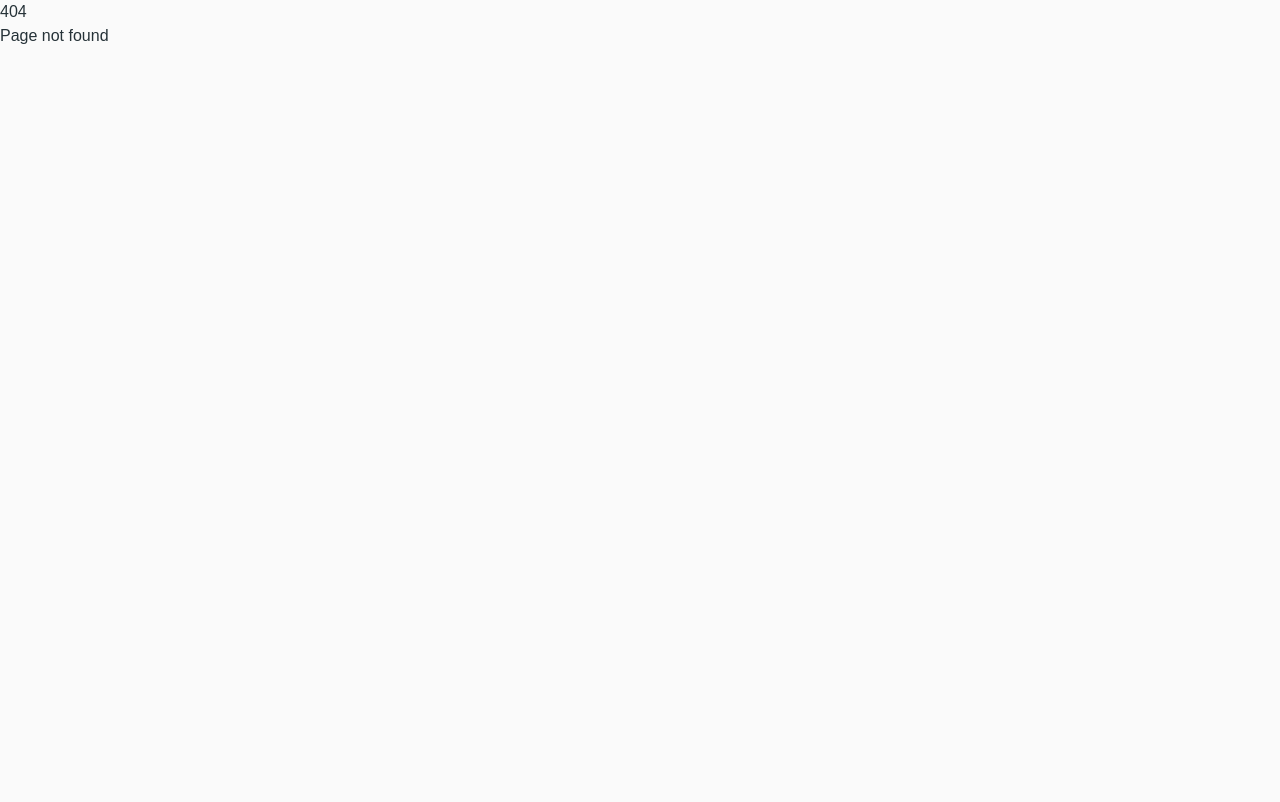
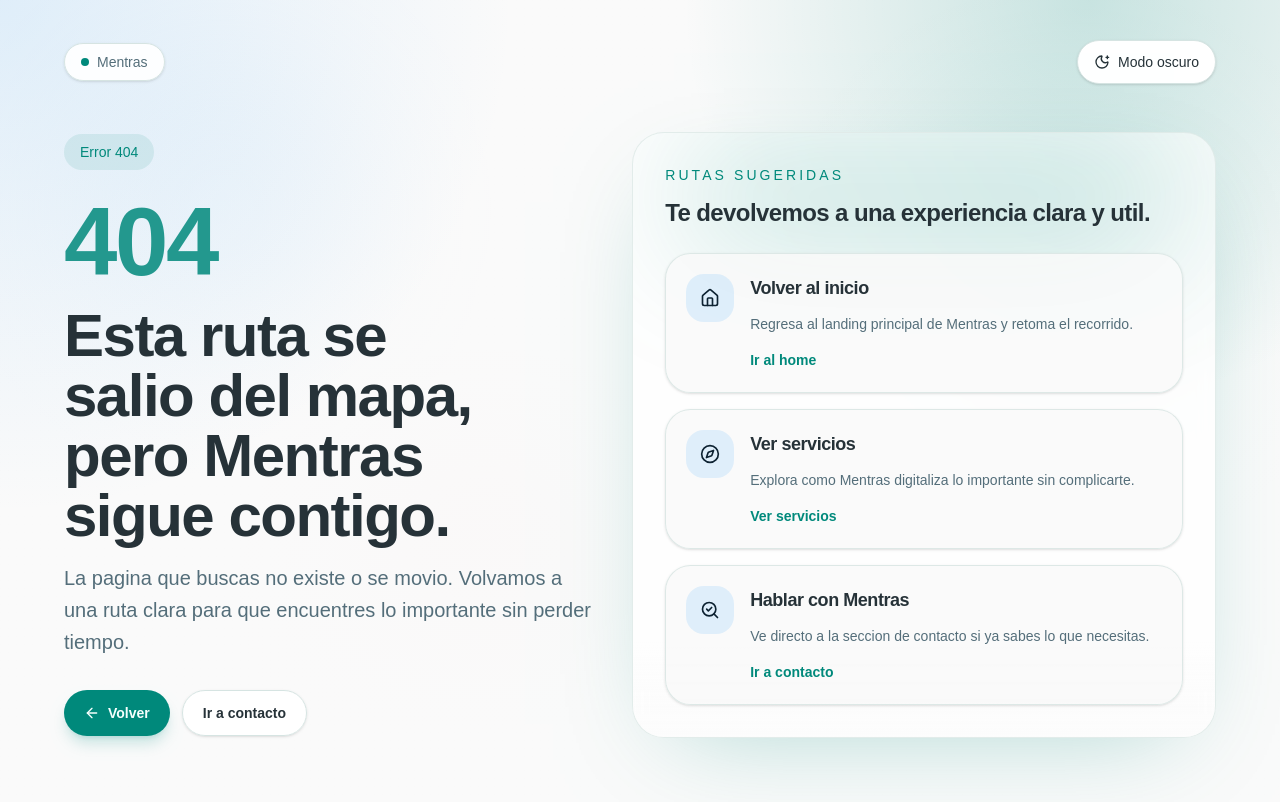
Before and after one commit to gabarhdz/mentrasFrontend, a React (Vite) app: page /contacto in a window 1280 px wide. Before the commit this address had no page. Built offline with nearby package versions, Linux system fonts and the light colour scheme.

Commit message:
update not found page

```diff
--- a/src/pages/NotFound.tsx
+++ b/src/pages/NotFound.tsx
@@ -1,10 +1,148 @@
-const NotFound = () => {
+import { ArrowLeft, Compass, Home, SearchCheck } from "lucide-react";
+import { useEffect, useState } from "react";
+import { Link, useNavigate } from "react-router-dom";
+
+import { Reveal } from "@/components/ui/reveal";
+import { ThemeToggle } from "@/components/ui/theme-toggle";
+
+const quickLinks = [
+  {
+    icon: Home,
+    title: "Volver al inicio",
+    description: "Regresa al landing principal de Mentras y retoma el recorrido.",
+    href: "/",
+    label: "Ir al home",
+  },
+  {
+    icon: Compass,
+    title: "Ver servicios",
+    description: "Explora como Mentras digitaliza lo importante sin complicarte.",
+    href: "/#servicios",
+    label: "Ver servicios",
+  },
+  {
+    icon: SearchCheck,
+    title: "Hablar con Mentras",
+    description: "Ve directo a la seccion de contacto si ya sabes lo que necesitas.",
+    href: "/#contacto",
+    label: "Ir a contacto",
+  },
+];
+
+export default function NotFound() {
+  const [isDark, setIsDark] = useState(false);
+  const navigate = useNavigate();
+
+  useEffect(() => {
+    document.documentElement.classList.toggle("dark", isDark);
+
+    return () => {
+      document.documentElement.classList.remove("dark");
+    };
+  }, [isDark]);
+
   return (
-    <div>
-      <h1>404</h1>
-      <p>Page not found</p>
-    </div>
-  )
+    <main className="relative isolate min-h-screen overflow-hidden bg-background text-foreground">
+      <div aria-hidden="true" className="pointer-events-none absolute inset-0">
+        <div className="absolute left-[6%] top-[8%] h-72 w-72 rounded-full bg-secondary/18 blur-3xl dark:bg-secondary/16" />
+        <div className="absolute right-[4%] top-[14%] h-80 w-80 rounded-full bg-primary/20 blur-3xl dark:bg-primary/18" />
+        <div className="absolute bottom-[10%] left-[28%] h-64 w-64 rounded-full bg-accent/12 blur-3xl dark:bg-accent/10" />
+        <div className="absolute inset-0 bg-[radial-gradient(circle_at_top_left,_color-mix(in_oklab,var(--secondary)_18%,transparent),transparent_34%),radial-gradient(circle_at_85%_0%,_color-mix(in_oklab,var(--primary)_20%,transparent),transparent_30%),linear-gradient(to_bottom,_color-mix(in_oklab,var(--background)_65%,transparent),var(--background)_92%)]" />
+      </div>
+
+      <div className="relative z-10 px-6 pb-12 pt-6 sm:pb-16 sm:pt-10">
+        <div className="mx-auto max-w-6xl">
+          <div className="flex items-center justify-between gap-4">
+            <Link
+              to="/"
+              className="inline-flex items-center gap-2 rounded-full border border-border bg-card/90 px-4 py-2 text-sm text-muted-foreground shadow-sm backdrop-blur transition-colors hover:bg-muted"
+            >
+              <span className="size-2 rounded-full bg-primary" />
+              Mentras
+            </Link>
+            <ThemeToggle isDark={isDark} onToggle={() => setIsDark((current) => !current)} />
+          </div>
+
+          <section className="mt-12 grid items-center gap-10 lg:grid-cols-[0.95fr_1.05fr]">
+            <Reveal className="space-y-8">
+              <div className="space-y-6">
+                <span className="inline-flex items-center rounded-full bg-primary/10 px-4 py-2 text-sm font-medium text-primary">
+                  Error 404
+                </span>
+                <div className="space-y-4">
+                  <p className="text-7xl font-semibold tracking-tight text-primary/85 sm:text-8xl">
+                    404
+                  </p>
+                  <h1 className="max-w-3xl text-4xl font-semibold tracking-tight text-balance sm:text-6xl">
+                    Esta ruta se salio del mapa, pero Mentras sigue contigo.
+                  </h1>
+                  <p className="max-w-2xl text-lg leading-8 text-muted-foreground sm:text-xl">
+                    La pagina que buscas no existe o se movio. Volvamos a una ruta clara
+                    para que encuentres lo importante sin perder tiempo.
+                  </p>
+                </div>
+              </div>
+
+              <div className="flex flex-wrap gap-3">
+                <button
+                  type="button"
+                  onClick={() => navigate(-1)}
+                  className="inline-flex items-center gap-2 rounded-full bg-primary px-5 py-3 text-sm font-semibold text-primary-foreground shadow-lg shadow-primary/20 transition-transform hover:-translate-y-0.5"
+                >
+                  <ArrowLeft className="size-4" />
+                  Volver
+                </button>
+                <a
+                  href="/#contacto"
+                  className="inline-flex items-center rounded-full border border-border bg-card/90 px-5 py-3 text-sm font-semibold text-foreground shadow-sm backdrop-blur transition-colors hover:bg-muted"
+                >
+                  Ir a contacto
+                </a>
+              </div>
+            </Reveal>
+
+            <Reveal delay={0.1}>
+              <div className="relative overflow-hidden rounded-[2rem] border border-border/70 bg-card/72 p-6 shadow-[0_28px_100px_-42px_color-mix(in_oklab,var(--primary)_34%,transparent)] backdrop-blur sm:p-8">
+                <div className="absolute inset-x-10 top-0 h-32 rounded-full bg-primary/18 blur-3xl" />
+                <div className="absolute inset-x-0 bottom-0 h-24 bg-gradient-to-b from-transparent to-background/55" />
+
+                <div className="relative">
+                  <p className="text-sm font-medium uppercase tracking-[0.22em] text-primary">
+                    Rutas sugeridas
+                  </p>
+                  <h2 className="mt-3 text-2xl font-semibold tracking-tight">
+                    Te devolvemos a una experiencia clara y util.
+                  </h2>
+
+                  <div className="mt-6 grid gap-4">
+                    {quickLinks.map(({ icon: Icon, title, description, href, label }, index) => (
+                      <Reveal key={title} delay={0.08 * (index + 1)} y={18}>
+                        <a
+                          href={href}
+                          className="group flex items-start gap-4 rounded-[1.6rem] border border-border/80 bg-background/86 p-5 shadow-sm transition-transform duration-300 hover:-translate-y-1"
+                        >
+                          <div className="flex size-12 shrink-0 items-center justify-center rounded-2xl bg-secondary/18 text-secondary-foreground">
+                            <Icon className="size-5" />
+                          </div>
+                          <div className="min-w-0">
+                            <h3 className="text-lg font-semibold tracking-tight">{title}</h3>
+                            <p className="mt-2 text-sm leading-7 text-muted-foreground">
+                              {description}
+                            </p>
+                            <span className="mt-3 inline-flex text-sm font-semibold text-primary">
+                              {label}
+                            </span>
+                          </div>
+                        </a>
+                      </Reveal>
+                    ))}
+                  </div>
+                </div>
+              </div>
+            </Reveal>
+          </section>
+        </div>
+      </div>
+    </main>
+  );
 }
-
-export default NotFound
```
